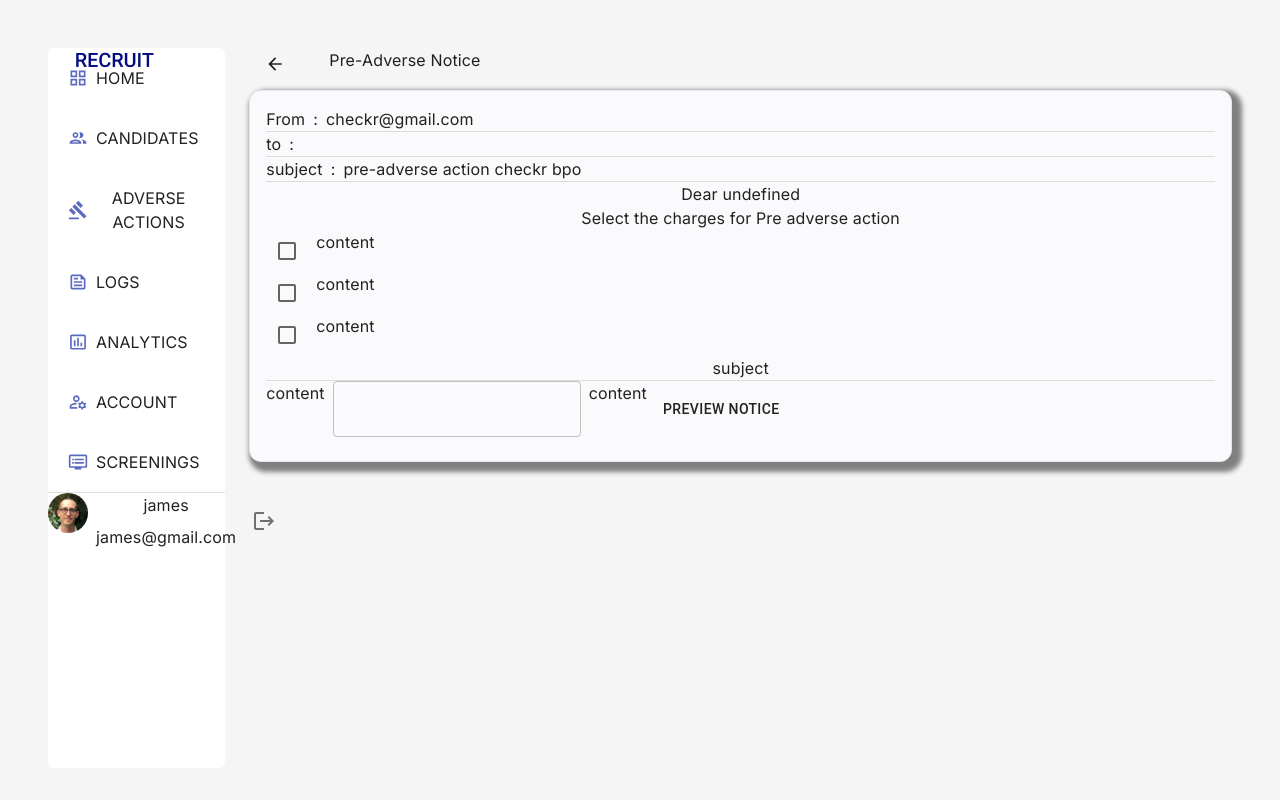
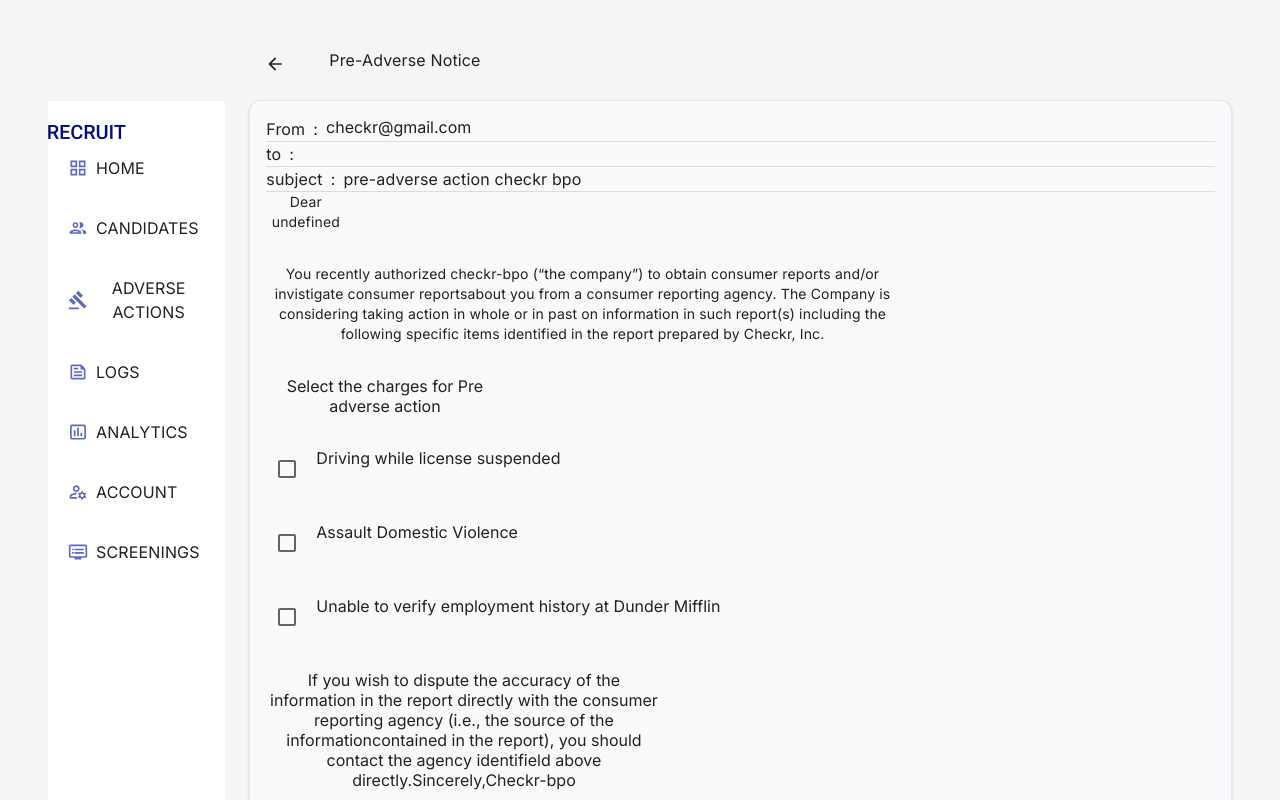
Before and after one commit to dhayathilak/candiadatetracker, a React (Create React App) app: page /adversenotice/1 in a window 1280 px wide. Shown: the top 800 px of the page. Built offline with nearby package versions, Linux system fonts and the light colour scheme; no server answers.

Commit message:
added stling and theme

```diff
--- a/src/Themes/index.tsx
+++ b/src/Themes/index.tsx
@@ -1,4 +1,4 @@
-import { blue, grey, indigo} from '@mui/material/colors';
+import { blue, grey, indigo, purple} from '@mui/material/colors';
 import { createTheme, Theme } from '@mui/material/styles';
 import { DefaultTheme } from '@mui/styles';
 import '@fontsource/inter'
@@ -18,6 +18,12 @@
     }
 }
 
+declare module '@mui/material/Button' {
+    interface ButtonPropsVariantOverrides {
+      dashed: true;
+    }
+  }
+
 const baseTheme: Theme= createTheme({
     palette:{
         primary: {
@@ -33,6 +39,20 @@
 
     },
     components:{
+
+        'MuiButton':{
+            styleOverrides:{
+                contained:{
+                    backgroundColor:'#224DFF'
+                }
+            },
+            variants:[{
+                props:{variant:'dashed'},
+                style:{background:indigo[400]}
+            }]
+
+
+        },
         'MuiChip':{
             styleOverrides:{
                 root:{
--- a/src/components/atoms/Button/index.tsx
+++ b/src/components/atoms/Button/index.tsx
@@ -10,15 +10,17 @@
     icon ?: ReactElement,
     link ?: any,
     path ?:any,
-    name?: string,
-    type ?: any
+    name?: any,
+    type ?: any,
+    size?:any,
+    color?:any
 }
 
 // eslint-disable-next-line @typescript-eslint/no-unused-vars
 const ButtonComponent=(props: propTypes)=>{
     // const {type}= props
     return(
-        <Button startIcon={props.icon} component ={props.link} to={props.path} variant ={props.type} classes={props.name}>{props.text}</Button>
+        <Button startIcon={props.icon} size={props.size} component ={props.link} to={props.path} variant ={props.type} classes={props.name} color={props.color}>{props.text}</Button>
     )
 }
 
--- a/src/components/molecules/Candidate/index.tsx
+++ b/src/components/molecules/Candidate/index.tsx
@@ -1,16 +1,12 @@
 import { ArrowBack} from "@mui/icons-material"
 import { Stack,Grid } from "@mui/material"
-import { useEffect, useState } from "react"
-import { currentdata} from "../../../Services/services"
-import { getCurrentdata} from "../../../convertors"
 import ButtonComponent from "../../atoms/Button"
 import Text from "../../atoms/Typography"
 import CandidateInfo from "../CandidateInfo"
 import Count from "../Countsearches"
 import ReportInfo from "../ReportInfo/index"
-import AdverseNotice from "../Pre-AdverseNotice"
 import { Link } from "react-router-dom"
-import adversebutton from '../../../images/Create Order.png'
+
 
 
 
@@ -20,22 +16,22 @@
     return(
         <>
 
+
+
             <Stack direction='column' spacing={3}>
                 <Grid container spacing={1}>
-                    <Grid item xs={1}>
-                        <ButtonComponent icon={<ArrowBack/>} path='/'/>
-                    </Grid>
-                    <Grid item xs={1}>
-                        <Text text={data.data.name} type='h6'/>
-                    </Grid>
-                    <Grid item xs={5}></Grid>
-                    <Grid item xs={4}>
-                        <button>
-                            <img src ={adversebutton}/>
-                        </button>
+                   <Grid item xs={1}>
+                        <ButtonComponent icon={<ArrowBack/>} type='text' link ={Link} path={{pathname:'/'}}/>
+                   </Grid>
+                   <Grid item xs={2}><Text text={data.data.name} type='h6'/></Grid>
+                   <Grid item xs={6}></Grid>
+                   <Grid item xs={3}>
+                       <div style={{flexDirection:'row',display:'flex',justifyContent:'space-between'}}>
+                            <ButtonComponent text="Pre-advrseaction" link={Link}  type='outlined' path= {{pathname: `/adversenotice/${data.data.id}`}}/>
+                            <ButtonComponent text="Engage" type="contained"/>
+                       </div>
 
-                        <ButtonComponent text="Pre-advrseaction" link={Link}  path= {{pathname: `/adversenotice/${data.data.id}`}}/><ButtonComponent text="Engage" type="contained"/></Grid>
-
+                   </Grid>
                 </Grid>
                 <CandidateInfo details={data}/>
                 <ReportInfo reportdetails={data}/>
--- a/src/components/molecules/CandidateInfo/index.tsx
+++ b/src/components/molecules/CandidateInfo/index.tsx
@@ -1,6 +1,6 @@
 import { BadgeTwoTone, LocalPhone, Mail, Person,ExpandMore, PlaceTwoTone, ShieldTwoTone, CalendarTodayTwoTone, PersonOutline, MailOutline, BadgeOutlined, LocalPhoneOutlined, PlaceOutlined, ShieldOutlined, CalendarTodayOutlined } from "@mui/icons-material"
-import { Accordion, AccordionDetails, AccordionSummary,Card, CardContent, Grid } from "@mui/material"
-import { indigo } from "@mui/material/colors"
+import { Accordion, AccordionDetails, AccordionSummary,Card, CardContent, Divider, Grid } from "@mui/material"
+import { grey, indigo } from "@mui/material/colors"
 import { makeStyles } from "@mui/styles"
 import baseTheme from "../../../Themes"
 import Text from "../../atoms/Typography"
@@ -8,10 +8,17 @@
 
 
 const useStyles = makeStyles({
-  icon:{
-   color: baseTheme.palette.secondary.main,
-  }
-})
+   icon:{
+    color: baseTheme.palette.secondary.main,
+    background: '#FAFAFC',
+    border: `1px solid ${baseTheme.palette.primary.main}`,
+    borderRadius:'5px'
+   },
+   text:{
+       color:grey[500],
+       alignContent:'right'
+   }
+ })
 
 const CandidateInfo = (details:any)=>{
    const classes = useStyles()
@@ -22,7 +29,7 @@
     const icons = [
 
       {
-         desc:<Text text='Name' type='Body 2'/>,
+         desc:<Text text='Name' type='Body 2' name={classes.text}/>,
          detail: <Text text={details.details.data.name} type='Body 1'/>,
          icon: <PersonOutline className={classes.icon}/>
       },
@@ -80,18 +87,14 @@
                     <Text text="Candidate Information" type='subtitle1'/>
             </AccordionSummary>
             <AccordionDetails>
-                  <Card>
-                       <CardContent>
-
-                          <Grid container spacing={3}>
+               <Divider/>
+                <Grid container spacing={3} sx={{marginTop:'2px'}}>
                            {icons.map((icon)=>(
                               <Grid item xs={4} key='i'>
                                  <Info header={icon.desc} detail={icon.detail} icontype={icon.icon}/>
                              </Grid>))}
 
-                          </Grid>
-                       </CardContent>
-                  </Card>
+               </Grid>
             </AccordionDetails>
         </Accordion>
      </>
--- /dev/null
+++ b/src/components/molecules/Pre-AdverseNotice/Constants.tsx
@@ -0,0 +1,14 @@
+export const notice=[
+    {
+        from:'checkr@gmail.com',
+        subject:'pre-adverse action checkr bpo',
+        adverse1:'Driving while license suspended',
+        adverse2:'Assault Domestic Violence',
+        adverse3:'Unable to verify employment history at Dunder Mifflin',
+        content:'You recently authorized checkr-bpo (“the company”) to obtain consumer reports and/or invistigate consumer reportsabout you from a consumer reporting agency. The Company is considering taking action in whole or in past on information in such report(s) including the following specific items identified in the report prepared by Checkr, Inc.',
+        cotent2:'If you wish to dispute the accuracy of the information in the report directly with the consumer reporting agency (i.e., the source of the informationcontained in the report), you should contact the agency identifield above directly',
+        salutations:'.Sincerely,Checkr-bpo',
+        postnotification:'Auto send post adverse action ',
+        days:'7'
+    }
+]
--- a/src/components/molecules/Pre-AdverseNotice/index.tsx
+++ b/src/components/molecules/Pre-AdverseNotice/index.tsx
@@ -1,52 +1,91 @@
 import { ArrowBack } from "@mui/icons-material"
-import { Card, CardContent, Divider, TextField } from "@mui/material"
+import { Card, CardContent, Divider, Grid, TextField } from "@mui/material"
+import { makeStyles } from "@mui/styles"
 import { Stack } from "@mui/system"
+import { Link } from "react-router-dom"
 import ButtonComponent from "../../atoms/Button"
 import Check from "../../atoms/Checkbox"
 import Text from "../../atoms/Typography"
+import { notice } from "./Constants"
+
+const useStyles = makeStyles({
+    card:{
+        boxShadow:' 0px 4px 28px rgba(45, 45, 47, 0.1)',marginTop:'20px'
+    }
+})
 
 const AdverseNotice = (data: any)=>{
-    console.log(data.data)
+    const classes = useStyles()
+
     const salutation = ` Dear ${data.data.name}`
     return(
         <>
-        <Stack direction='row' spacing={2}>
-            <ButtonComponent icon={<ArrowBack/>} path='/candidate/:id'/>
+        <Stack direction='row' spacing={2} sx={{margintop:'25px'}}>
+            <ButtonComponent icon={<ArrowBack/>} link={Link} path={{pathname:`/candidate/${data.data.id}`}}/>
             <Text text='Pre-Adverse Notice'/>
         </Stack>
-        <Card sx={{boxShadow:'5px 5px 5px 5px grey',marginTop:'10px'}}>
+        <Card className={classes.card}>
             <CardContent>
                 <Stack direction="row" spacing={1}>
-                    <Text text='From'/><Text text=':'/><Text text='checkr@gmail.com'/>
+                    <Text text='From'/><Text text=':'/><Text text={notice[0].from} type='caption3'/>
                 </Stack>
                 <Divider/>
                 <Stack direction="row" spacing={1}>
-                    <Text text='to'/><Text text=':'/><Text text={data.data.email}/>
+                    <Text text='to'/><Text text=':'/><Text text={data.data.email} type='caption3'/>
                 </Stack>
                 <Divider/>
                 <Stack direction="row" spacing={1}>
                     <Text text='subject'/><Text text=':'/><Text text='pre-adverse action checkr bpo'/>
                 </Stack>
                 <Divider/>
-                    <Text text={salutation}/>
-                    <Text text='Select the charges for Pre adverse action'/>
+                <Stack direction="column" spacing={4}>
+                    <Grid container>
+                       <Grid item xs={1}>
+                        <Text text={salutation} type='body2'/>
+                       </Grid>
+                    </Grid>
+                    {/* <Text text={salutation} type='body2'/> */}
+                    <Grid container>
+                        <Grid item xs={8}>
+                            <Text text={notice[0].content} type='body2'/>
+                        </Grid>
+                    </Grid>
+
+                    <Grid>
+                        <Grid item xs={3}>
+                            <Text text='Select the charges for Pre adverse action' type='caption3'/>
+                        </Grid>
+                    </Grid>
+
                     <Stack direction="row" spacing={1}>
-                        <Check/><Text text='content'/>
+                        <Check/><Text text={notice[0].adverse1} type='caption2'/>
                     </Stack>
                     <Stack direction="row" spacing={1}>
-                        <Check/><Text text='content'/>
+                        <Check/><Text text={notice[0].adverse2} type='caption2'/>
                     </Stack>
                     <Stack direction="row" spacing={1}>
-                        <Check/><Text text='content'/>
+                        <Check/><Text text={notice[0].adverse3} type='caption2'/>
                     </Stack>
-                    <Text text='subject'/>
+
+                    <Grid>
+                        <Grid item xs={5}>
+                            <Text text={notice[0].cotent2} type='caption1'/>
+                            <Text text={notice[0].salutations} type='caption1'/>
+                        </Grid>
+                    </Grid>
+
+
                     <Divider/>
                     <Stack direction="row" spacing={1}>
-                        <Text text='content'/>
-                        <TextField/>
-                        <Text text='content'/>
-                        <ButtonComponent text='Preview Notice'/>
+                        <Text text={notice[0].postnotification} type='body2'/>
+                        <TextField defaultValue={notice[0].days}/>
+                        <Text text={'days'} type='body2'/>
+                        <Grid container>
+                            <Grid item xs={9}></Grid>
+                            <Grid item xs={3}><ButtonComponent text='Preview Notice' type='dashed'/></Grid>
+                        </Grid>
                     </Stack>
+                </Stack>
             </CardContent>
         </Card>
         </>
--- a/src/components/molecules/ReportInfo/index.tsx
+++ b/src/components/molecules/ReportInfo/index.tsx
@@ -1,4 +1,4 @@
-import { Accordion,AccordionDetails,AccordionSummary,Card,CardContent,Grid } from "@mui/material"
+import { Accordion,AccordionDetails,AccordionSummary,Card,CardContent,Divider,Grid } from "@mui/material"
 import { AccessTimeOutlined, AccessTimeTwoTone, CalendarTodayOutlined, CalendarTodayTwoTone, CheckCircleOutline, CheckCircleTwoTone, EventOutlined, EventTwoTone, ExpandMore, GavelOutlined, GavelTwoTone, InventoryOutlined, InventoryTwoTone } from "@mui/icons-material"
 import Info from "../UserInfo"
 import Text from "../../atoms/Typography"
@@ -10,6 +10,9 @@
 const useStyles = makeStyles({
     icon:{
      color: baseTheme.palette.secondary.main,
+     background: '#FAFAFC',
+     border: `1px solid ${baseTheme.palette.primary.main}`,
+     borderRadius:'5px'
     },
     text:{
         color:grey[500]
@@ -61,18 +64,14 @@
                    <Text text='Report Information' type='subtitle1'/>
             </AccordionSummary>
             <AccordionDetails>
-                  <Card>
-                       <CardContent>
+                <Divider/>
+                <Grid container spacing={3} sx={{marginTop:'2px'}}>
+                {icons.map((icon)=>(
+                    <Grid item xs={4} key='i'>
+                        <Info header={icon.desc} detail={icon.detail} icontype={icon.icon}/>
+                    </Grid>))}
 
-                          <Grid container spacing={3}>
-                           {icons.map((icon)=>(
-                              <Grid item xs={4} key='i'>
-                                 <Info header={icon.desc} detail={icon.detail} icontype={icon.icon}/>
-                             </Grid>))}
-
-                          </Grid>
-                       </CardContent>
-                  </Card>
+                </Grid>
             </AccordionDetails>
         </Accordion>
      </>
--- a/src/components/molecules/UserInfo/index.tsx
+++ b/src/components/molecules/UserInfo/index.tsx
@@ -1,9 +1,6 @@
 
-import { Button, Card, CardContent, Stack,Grid} from "@mui/material"
-import { makeStyles } from "@mui/styles"
-import { string } from "prop-types"
+import {Card, CardContent, Stack} from "@mui/material"
 import { ReactElement } from "react"
-import UserIcon from "../../atoms/Avatar"
 import ButtonComponent from "../../atoms/Button"
 import Text from "../../atoms/Typography"
 
@@ -17,26 +14,16 @@
     name?:any
 }
 
-const useStyles = makeStyles({
-    icons:{
-     boxSizing: 'border-box',
-     border: '1px solid #E5E7ED',
-     width:'44px',
-     height:'44px',
-     color: '#95AAFF',
 
-     borderRadius:'12px'
-    }
-  })
 
 const Info = (props: propTypes)=>{
-    const classes = useStyles()
+
     return(
         <>
                     <Card>
                         <CardContent >
                                 <Stack direction='row' spacing={1}>
-                                    <ButtonComponent icon={props.icontype} name={classes.icons}/>
+                                    <ButtonComponent icon={props.icontype}/>
                                     <Stack direction='column'>
                                         <Text text={props.header} type='body2'/>
                                         <Text text={props.detail} type='body1'/>
--- a/src/components/organisms/CandidateTable/index.tsx
+++ b/src/components/organisms/CandidateTable/index.tsx
@@ -1,9 +1,7 @@
-import { Add, Download, FilterList, MoreVert } from "@mui/icons-material"
-import { Table, TableBody, TableCell, TableContainer, TableHead,Grid,TableRow, Divider } from "@mui/material"
+import { AddBoxOutlined, FileDownloadOutlined, FilterList, MoreVert } from "@mui/icons-material"
+import { Table, TableBody, TableCell, TableContainer, TableHead,Grid,TableRow, Divider, Stack } from "@mui/material"
 import { makeStyles } from "@mui/styles"
 import { useEffect, useState } from "react"
-import baseTheme from "../../../Themes"
-
 import { Link } from "react-router-dom"
 import { candidatetype} from "../../../Services/services"
 import { getData } from "../../../convertors"
@@ -11,6 +9,7 @@
 import ChipComponent from "../../atoms/Chips"
 import Text from "../../atoms/Typography"
 import Search from "../../molecules/Searchbar"
+
 
 
 
@@ -24,68 +23,25 @@
 
 
 const useStyles = makeStyles({
-   pageheader:{
-     fontFamily:baseTheme.typography.fontFamily,
-     fontWeight:baseTheme.typography.fontWeightBold,
-     fontSize:'20px',
-     lineHeight:'30px',
-     color: '#2C2C2E'
+    table:{
+        background:'#FFFFFF',
+        marginTop:'20px'
     },
-   exportbutton:{
-    fontStyle:'normal',
-    fontSize:'14px',
-    border: '1px solid #E5E7ED',
-    backgroundColor:'#FFFFFF',
-    borderRadius:'6px',
-    lineHeight:'20px',
-    color:'#696A6E',
-    fontFamily:baseTheme.typography.fontFamily,
-    fontWeight:baseTheme.typography.fontWeightMedium
+   morebutton:{
+    width:'20px'
    },
-   manualorder:{
-    fontFamily:baseTheme.typography.fontFamily,
-    fontWeight:baseTheme.typography.fontWeightMedium,
-    fontStyle:'normal',
-    fontSize:'14px',
-    lineHeight:'20px',
-    color:'#FFFFFF',
-    borderRadius:'6px'
-   },
-   table:{
-    background: '#FFFFFF',
-    boxShadow: '0px 4px 28px rgba(45, 45, 47, 0.1)',
-    borderRadius: '6px'
-   },
-   searchbox:{
-    fontFamily:baseTheme.typography.fontFamily,
-    fontWeight:'400',
-    fontSize:'14px',
-    color:'#696A6E',
-    lineHeight:'20px'
-   },
-   filtericon:{
-    background:'#696A6E'
-   },
-   divider:{
-    border: '1px solid #E5E7ED',
-   },
-   name:{
-    color:'#224DFF',
-    textDecoration:'none'
-   },
-   header:{
-    background: '#F7F8FA',
-    boxSizing: 'border-box',
-    borderBottom: '1px solid #E5E7ED',
-    borderRadius: '0px'
+   linktext:{
+    textDecoration:'none',
+    color:'#224DFF'
    }
+
 
 })
 
 
 
 const CandidateTable = ()=>{
-    const classes= useStyles()
+    const root= useStyles()
 
     // getIndex()
     const [data,setData] = useState<candidatetype[]>([])
@@ -105,45 +61,53 @@
 
     return(
         <>
+
+
+
            <Grid container spacing={3}>
                <Grid item xs={1}>
-                <Text text='Candidates' type="h4" name={classes.pageheader}/>
+                    <Text text='Candidates' type="h5" />
                </Grid>
-           <Grid item xs={5}>
+               <Grid item xs={8}>
 
                </Grid>
-           <Grid item xs={2}></Grid>
-           <Grid item xs={2}>
-                <ButtonComponent text="Export" icon={<Download/>} name={classes.exportbutton} type='outlined'/>
-           </Grid>
-           <Grid item xs={1}>
+               <Grid item xs={3}>
+               <div style={{flexDirection:'row',display:'flex',justifyContent:'space-between'}}>
+                    <ButtonComponent type={"outlined"} icon={<FileDownloadOutlined/>} text='Export'/>
+                    <ButtonComponent type={"contained"} icon={<AddBoxOutlined/>} text='Manual Order' color='primary'/>
+                </div>
 
-            <ButtonComponent text="ManualOrder" icon={<Add/>} type={"contained"} name={classes.manualorder}/>
                </Grid>
            </Grid>
 
-        <TableContainer className={classes.table}>
+        <TableContainer className={root.table}>
             <Table>
                 <TableHead>
                     <TableRow>
-                        <TableCell><Text text='Candidate Information' type="h6"/></TableCell>
-                        <TableCell><Search placeholder="Search for any candidate" name={classes.searchbox}/></TableCell>
-                        <TableCell><ButtonComponent text="Filter" icon={<FilterList/>} type='outlined' name={classes.filtericon}/>
+                        <TableCell><Text text='Candidate Information' type="subtitle1"/></TableCell>
+                        <TableCell></TableCell>
+                        <TableCell></TableCell>
+                        <TableCell><Search placeholder="Search for any candidate"/></TableCell>
+                        <TableCell>
+                            <Stack direction={'row'} spacing={1}>
+                                <ButtonComponent text="Filter" icon={<FilterList/>} type='outlined' />
+                                <ButtonComponent icon={<MoreVert/>} type='outlined' size={'small'}/>
+                            </Stack>
                         </TableCell>
-                        <TableCell><ButtonComponent icon={<MoreVert/>} type='outlined'/></TableCell>
-                        <TableCell></TableCell>
+
                     </TableRow>
 
+
                 </TableHead>
-                <Divider className={classes.divider}/>
-                <TableHead className={classes.header}>
+                <Divider />
+                <TableHead>
 
                     {headers.map((h)=>(<TableCell key={h}>{h}</TableCell>))}
                 </TableHead>
                 <TableBody>
                     {data.map((d)=>(
                            <TableRow key={d.name}>
-                           <TableCell><Link to={{pathname:`/candidate/${d.id}`}} className={classes.name}>{d.name}</Link></TableCell>
+                           <TableCell><Link to={{pathname:`/candidate/${d.id}`}} className={root.linktext}>{d.name}</Link></TableCell>
                            <TableCell>{d.adjunction}</TableCell>
                            <TableCell>{<ChipComponent label={d.status} type={d.type}/>}</TableCell>
                            <TableCell>{<Text text={d.location}/>}</TableCell>
--- a/src/components/organisms/Sidebar/index.tsx
+++ b/src/components/organisms/Sidebar/index.tsx
@@ -10,40 +10,45 @@
 
 
 const useStyles = makeStyles({
+   recruitimage:{
+      position:'relative',
+      right:'34%',
+      top:'60px',
+      width:'78px',
+      height:'20px',
+   },
    icon:{
       position:'relative',
-      top:'300%',
       color: baseTheme.palette.secondary.main,
      },
 
    text:{
+
       position:'relative',
-      top:'30%',
       color: baseTheme.palette.primary.main
    },
    list:{
       position:'relative',
+      top:'5px',
       background: '#ffffff',
       borderRadius:'6px',
       width: '100%',
-      height: '720px'
+      height: '95%'
    },
-   image:{
-      position:'absolute',
-      left:'28px',
-      top:'2px',
-      width:'78px',
-      height:'20px',
-      bottom:'2px'
+   listtext:{
+      position:'relative',
+      top:'37px'
    },
+
    divider:{
-      top:'644px',
-      bottom:'200px',
-      posiiton:'absolute',
-      border:'1px solid red'
+      top:'370px',
+      position:'relative',
+      border:'1px solid #E5E7ED'
    },
    profile:{
-      left:'20%',
+      position:'relative',
+      top:'380px',
+      left:'22px',
       width:'5px',
       height:'10px'
    }
@@ -97,23 +102,26 @@
       <>
         <Box className={classes.list}>
          <List  subheader={<ListSubheader>
-            <img src={Recruit} className={classes.image}/>
+            <img src={Recruit} className={classes.recruitimage}/>
             {/* Recruit */}
 
          </ListSubheader>}>
 
          {icons.map((icon)=>(
             <ListItem key={icon.id}>
-            <div>
-               <ListItemText>
-                  <ButtonComponent icon={icon.buttonIcon} text={icon.buttontext}/>
-               </ListItemText>
-            </div>
+               <div className={classes.listtext}>
+                  <ListItemText>
+                     <ButtonComponent icon={icon.buttonIcon} text={icon.buttontext}/>
+                  </ListItemText>
+               </div>
           </ListItem>
          ))}
-
-         <Divider classes={classes.divider}/>
-         <Profile name={classes.profile}/>
+         <div className={classes.divider}>
+            <Divider/>
+         </div>
+         <div className={classes.profile}>
+            <Profile/>
+         </div>
        </List>
        </Box>
 
```
Lines whose indentation alone changed are shown as unchanged.
